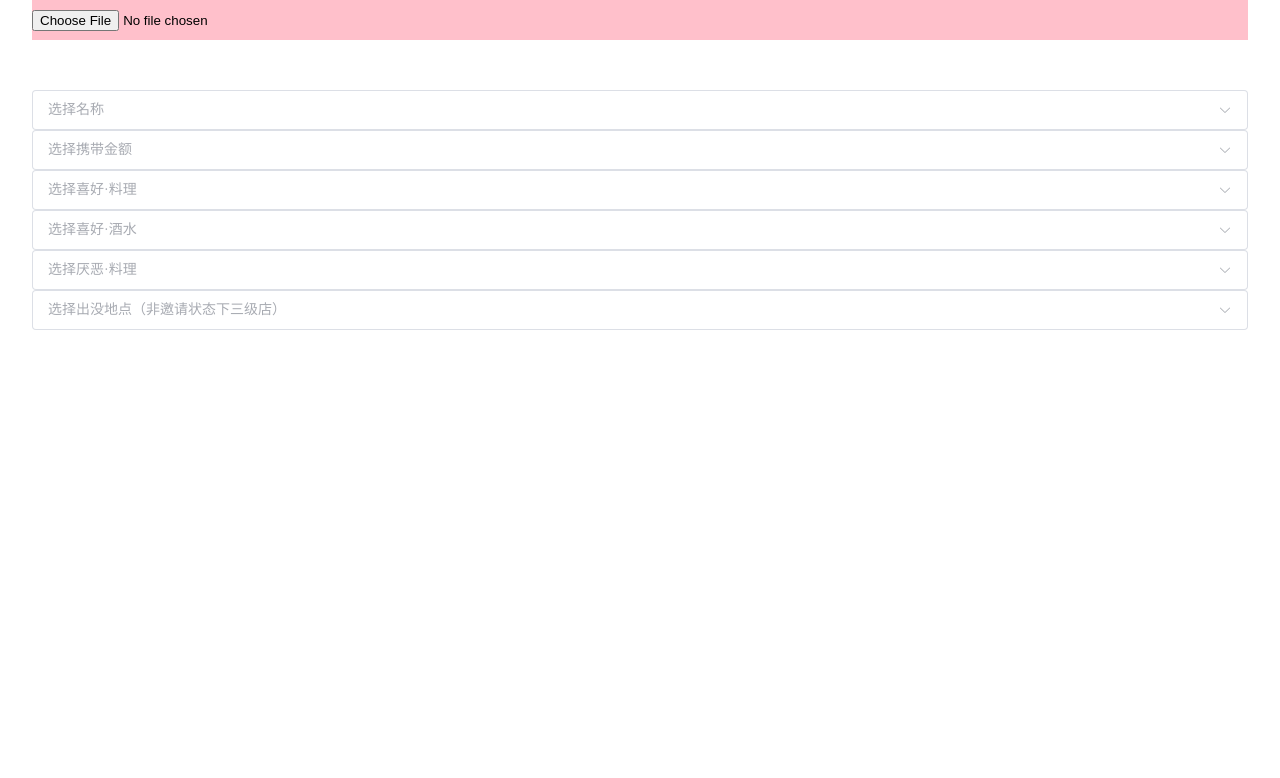
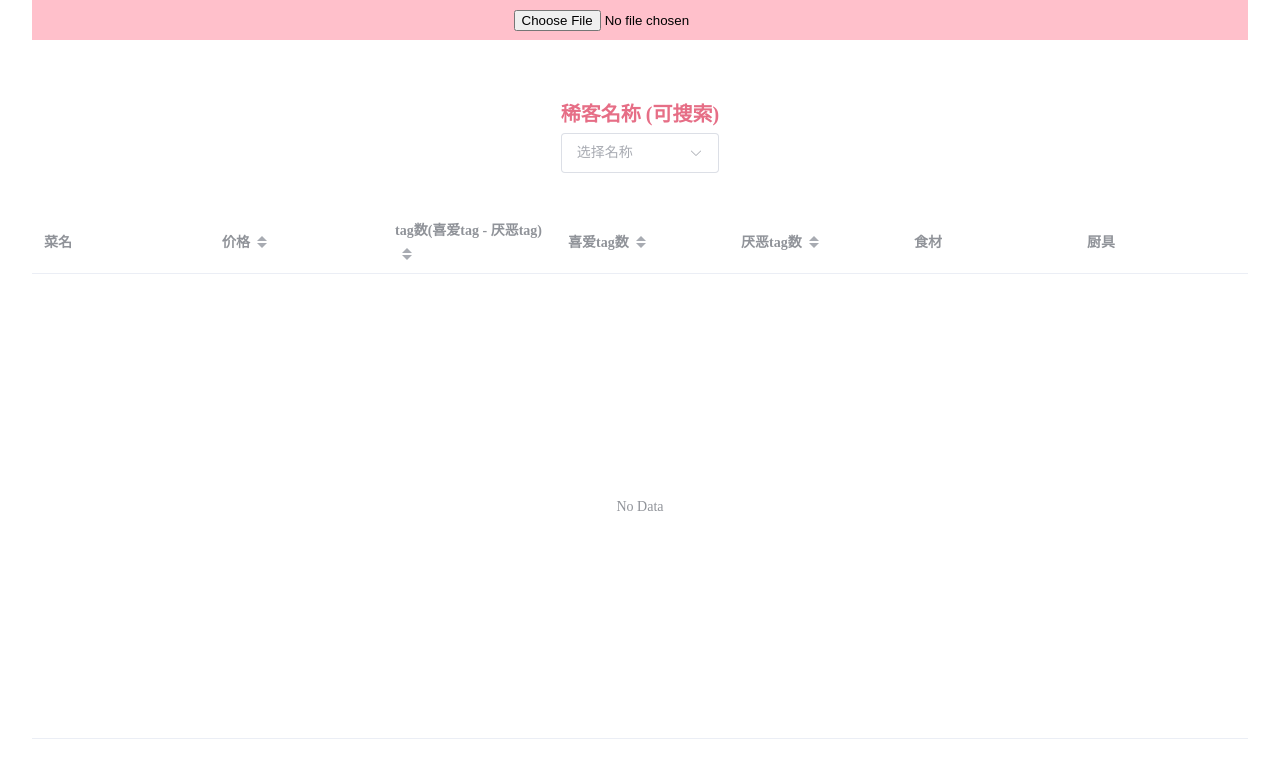
Before and after one commit to xuetyan/izakaya-note, a Vue app: page /home in a window 1280 px wide. Shown: the top 778 px of the page. Built offline with nearby package versions, Linux system fonts and the light colour scheme.

Commit message:
稀客查询表格 0.0.1

```diff
--- a/src/export.d.ts
+++ b/src/export.d.ts
@@ -1 +1,3 @@
 declare module '*.js'
+declare module '*.ts'
+declare module '*.vue'
--- /dev/null
+++ b/src/interface/menu.ts
@@ -0,0 +1,9 @@
+ export type TableDataInterface {
+    mealName: string,
+    tagNum: number,
+    like: string,
+    hate: string,
+    material: string,
+    cookware: string,
+    price: string
+ }
--- a/src/router/index.ts
+++ b/src/router/index.ts
@@ -1,5 +1,5 @@
 import { createRouter, createWebHistory } from 'vue-router'
-import HomeView from '@/views/index.vue'
+import HomeView from '@/views/getData.vue'
 import Home from '@/views/Menu.vue'
 
 const router = createRouter({
--- a/src/views/Menu.vue
+++ b/src/views/Menu.vue
@@ -1,34 +1,138 @@
 <template>
-  <template v-for="(title, index) in customRareHeader" :key="index">
-    <el-select v-model="rareName" class="m-2" :placeholder="`选择${title}`" size="large">
+  <div class="options">
+    <div class="select-box">
+      <div class="label">{{ '稀客' + customRareHeader[0] }} {{ '(可搜索)' }}</div>
+      <el-select v-model="rareName" filterable :placeholder="`选择${customRareHeader[0]}`" size="large" @change="selectRareCustom">
         <el-option
-      v-for="item in rareList[title]||[]"
+          v-for="item in rareList[customRareHeader[0]]||[]"
           :key="item"
           :label="item"
           :value="item"
         />
       </el-select>
-  </template>
+    </div>
+  </div>
+  <div class="custom_rare_info-box">
+    <div v-for="(item, index) in Object.keys(customRareInfo)" :key="index">
+      <span>{{ item }}</span>
+      <span>{{ customRareInfo[item] }}</span>
+    </div>
+  </div>
+
+  <div class="detail-table-box">
+    <el-table :data="tableData" stripe fit highlight-current-row height="66vh">
+      <el-table-column label="菜名" prop="mealName"></el-table-column>
+      <el-table-column label="价格" prop="price" sortable></el-table-column>
+      <el-table-column label="tag数(喜爱tag - 厌恶tag)" prop="tagNum" sortable></el-table-column>
+      <el-table-column label="喜爱tag数" prop="like" sortable></el-table-column>
+      <el-table-column label="厌恶tag数" prop="hate" sortable></el-table-column>
+      <el-table-column label="食材" prop="material"></el-table-column>
+      <el-table-column label="厨具" prop="cookware"></el-table-column>
+    </el-table>
+  </div>
 </template>
 
 <script lang="ts" setup>
+import type { TableDataInterface } from '@/interface/menu.ts'
+
 import { ref, reactive  } from 'vue'
-import { custom_rare_header, custom_rare_results } from '@/src/assets/data/rareCustom.js'
+import { custom_rare_header, custom_rare_results } from '@/assets/data/rareCustom.js'
+import { meal_header, meal_results } from '@/assets/data/meal.js'
 
+// 选择的稀客
 const rareName = ref('')
+const rareDetail = reactive({})
+let tableData = reactive<typeof TableDataInterface>([])
+let customRareInfo = reactive<{[x: string]: string}>({})
+// 稀客 喜爱的料理 tag
+let customRareInfo_like = reactive<string[]>([])
+let customRareInfo_hate = reactive<string[]>([])
+
 const customRareHeader = reactive(custom_rare_header)
 const customRareResults = reactive(custom_rare_results)
 
-const rareList: { [ propName: string ]: any }= {}
-
+// 稀客列表
+const rareList: { [ x: string ]: any } = reactive({})
 for (const head of customRareHeader) {
   rareList[head] = customRareResults.map((m: { [x: string]: any }) => m[head])
 }
 
-console.log(rareList)
+const selectRareCustom = (val: string) => {
+  customRareInfo = customRareResults.find((f: { [x: string]: any }) => f[customRareHeader[0]] === val) ?? {}
+  customRareInfo_like = customRareInfo[customRareHeader[2]].split('、')
+  customRareInfo_hate = customRareInfo[customRareHeader[4]].split('、')
+  getMeals(customRareInfo_like, customRareInfo_hate)
+}
+
+// 正特性
+const getMeals = function(customRareInfo_like: string[], customRareInfo_hate: string[]):void {
+  tableData = []
+  for (const meal of meal_results) {
+    const mealTags: string[] = meal['正特性'].split('、')
+    const like: number = customRareInfo_like.reduce((init: number, cur:string) => (init += (mealTags.some((s: string) => s === cur)? 1: 0)), 0)
+    if(like > 0) {
+      const hate: number = customRareInfo_hate.reduce((init: number, cur:string) => (init += (mealTags.some((s: string) => s === cur)? 1: 0)), 0)
+      let tableDataItem = reactive<typeof TableDataInterface>({
+        mealName: meal['名称'],
+        tagNum: like - hate,
+        like: like,
+        hate: hate,
+        material: meal['食材'],
+        cookware: meal['厨具'],
+        price: meal['价格/円'],
+      })
+      tableData.push(tableDataItem)
+    }
+  }
+}
+
+const likeTagNum = function(): number {
+  return 0
+}
 
 </script>
 
 <style scoped>
+.options {
+  display: flex;
+  align-items: center;
+  justify-content: space-around;
+  padding: 0 20px;
+}
+.select-box {
+  margin: 8px;
+}
+.select-box .label {
+  margin-bottom: 6px;
+  width: 100%;
+  text-align: center;
+  font-size: 20px;
+  font-weight: bold;
+  color: rgb(230, 110, 134);
+}
 
+.custom_rare_info-box {
+  display: flex;
+  flex-wrap: wrap;
+  margin-top: 30px;
+}
+.custom_rare_info-box div {
+  background-color: rgb(226, 215, 232);
+  padding: 10px 20px;
+  margin: 2px 12px;
+  border-radius: 50px;
+}
+.custom_rare_info-box div span {
+  display: inline-block;
+  width: 100%;
+  text-align: center;
+}
+.custom_rare_info-box div span:first-child {
+  color: #333;
+  font-size: 18px;
+}
+.custom_rare_info-box div span:last-child {
+  color: rgb(46, 138, 165);
+  font-size: 18px;
+}
 </style>
--- a/src/views/index.vue
+++ b/src/views/getData.vue
@@ -71,5 +71,6 @@ const getHeaderRow = function(sheet: XLSX.WorkSheet) {
   line-height: 40px;
   background-color: pink;
   margin-bottom: 50px;
+  text-align: center;
 }
 </style>
```
Lines whose indentation alone changed are shown as unchanged.
